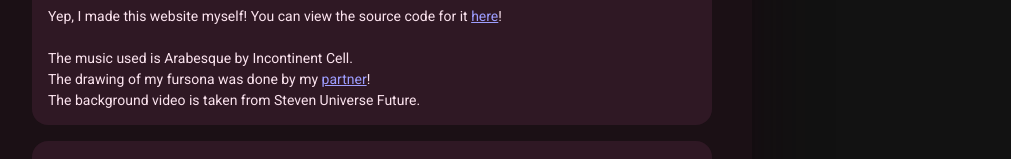
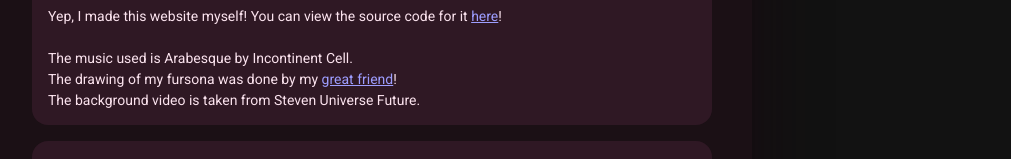
Before and after one commit to ZomkaDEV/zomka.dev, a Vue app: page /projects in a window 1280 px wide. Shown: the part 244-403 px from the top of the page, without its empty margins (268-1279 px from the left). Built offline with nearby package versions, Linux system fonts and the light colour scheme.

Commit message:
Update projects.vue

```diff
--- a/src/pages/projects.vue
+++ b/src/pages/projects.vue
@@ -22,7 +22,7 @@
             The music used is Arabesque by Incontinent Cell.<br />
             The drawing of my fursona was done by my
             <a href="https://bsky.app/profile/did:plc:6lzzeldgzmefsbi553r45lcp"
-              >partner</a
+              >great friend</a
             >!<br />
             The background video is taken from Steven Universe Future.
           </p>
```
